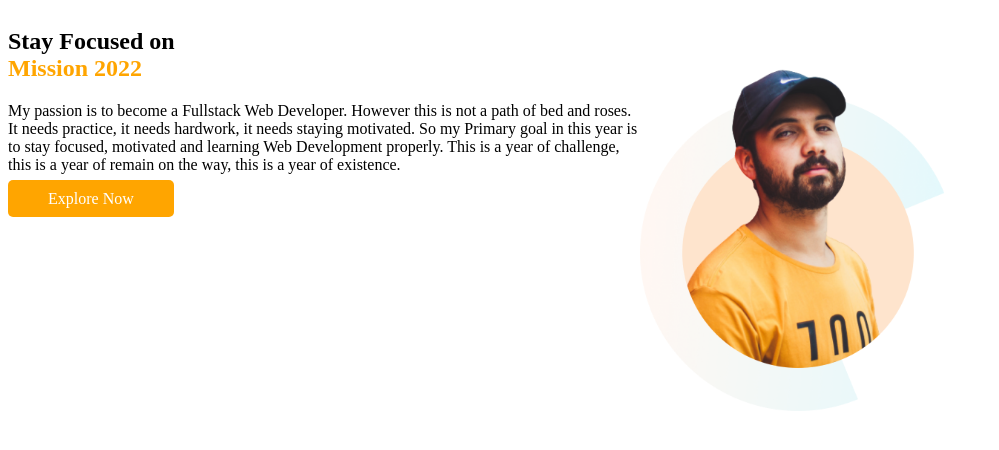
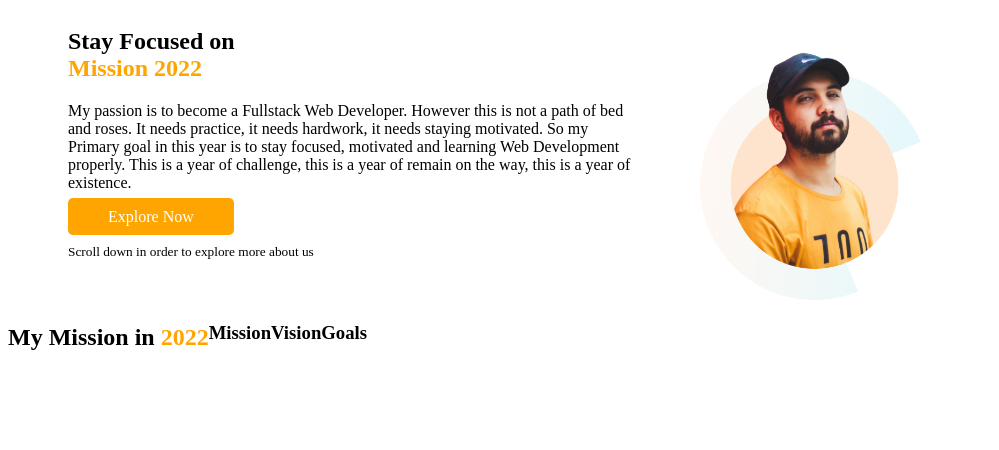
Before and after one commit to shahriar2223/mission-2022-shahriar, a plain HTML site: page index.html in a window 1280 px wide. Shown: the whole page, without its empty margins (0-999 px from the left). Drawn offline with Linux system fonts and the light colour scheme.

Commit message:
missioon area added

```diff
--- a/index.html
+++ b/index.html
@@ -21,12 +21,27 @@
                 on the
                 way, this is a year of existence.</p>
             <a class="link-button" href="">Explore Now</a>
+            <p>
+                <small>Scroll down in order to explore more about us</small>
+            </p>
         </div>
         <div class="half-width">
             <img src="images/person-0.png" alt="">
         </div>
     </section>
-
+    <section class="mission-area">
+        <h1>My Mission in <span class="orange-color">2022</span></h1>
+        <div>
+            <h3>Mission</h3>
+            <p></p>
+        </div>
+        <div>
+            <h3>Vision</h3>
+        </div>
+        <div>
+            <h3>Goals</h3>
+        </div>
+    </section>
 </body>
 
 </html>
--- a/style.css
+++ b/style.css
@@ -6,9 +6,10 @@ section{
 }
 .half-width{
     width: 50%;
+    padding-left: 60px;
 }
 .half-width img{
-    width: 50%;
+    width: 40%;
 }
 .link-button{
     text-decoration: none;
```
